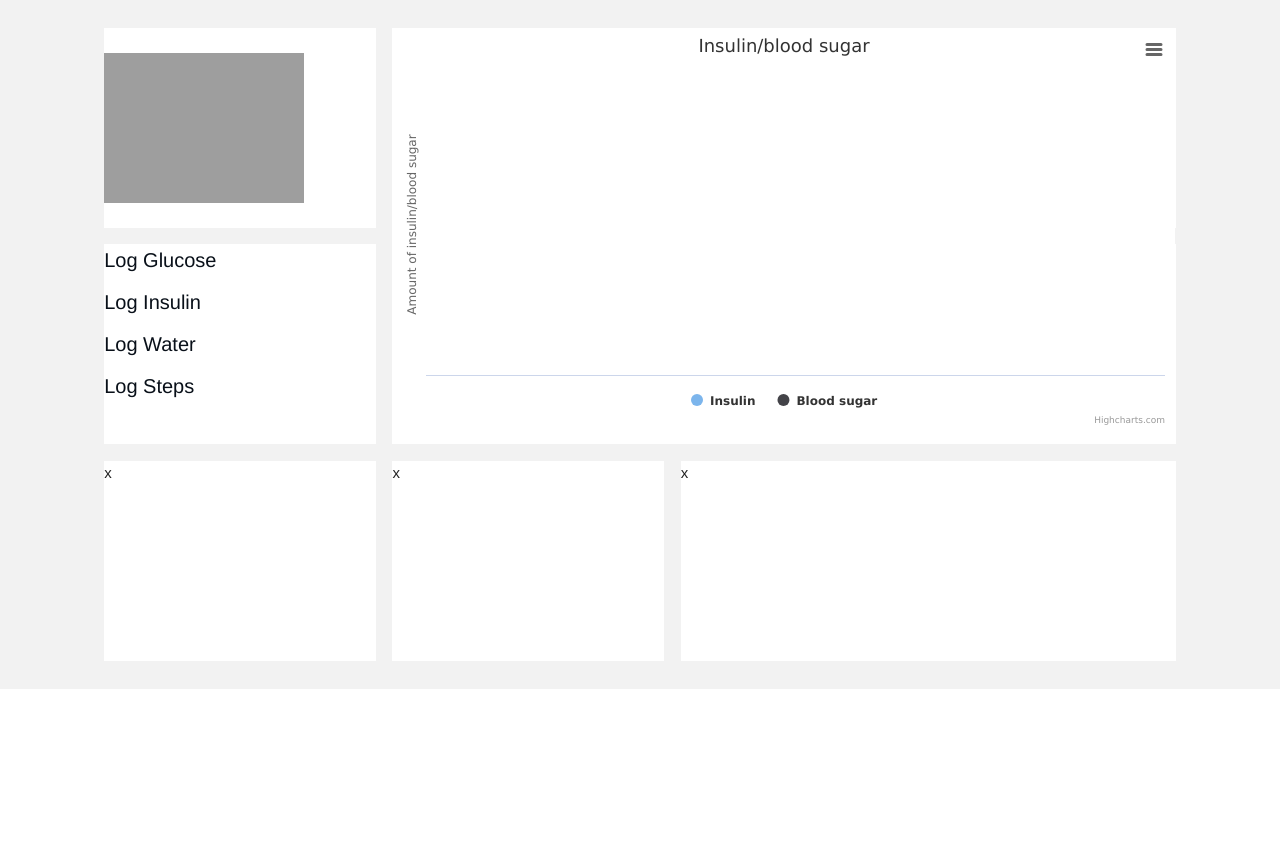
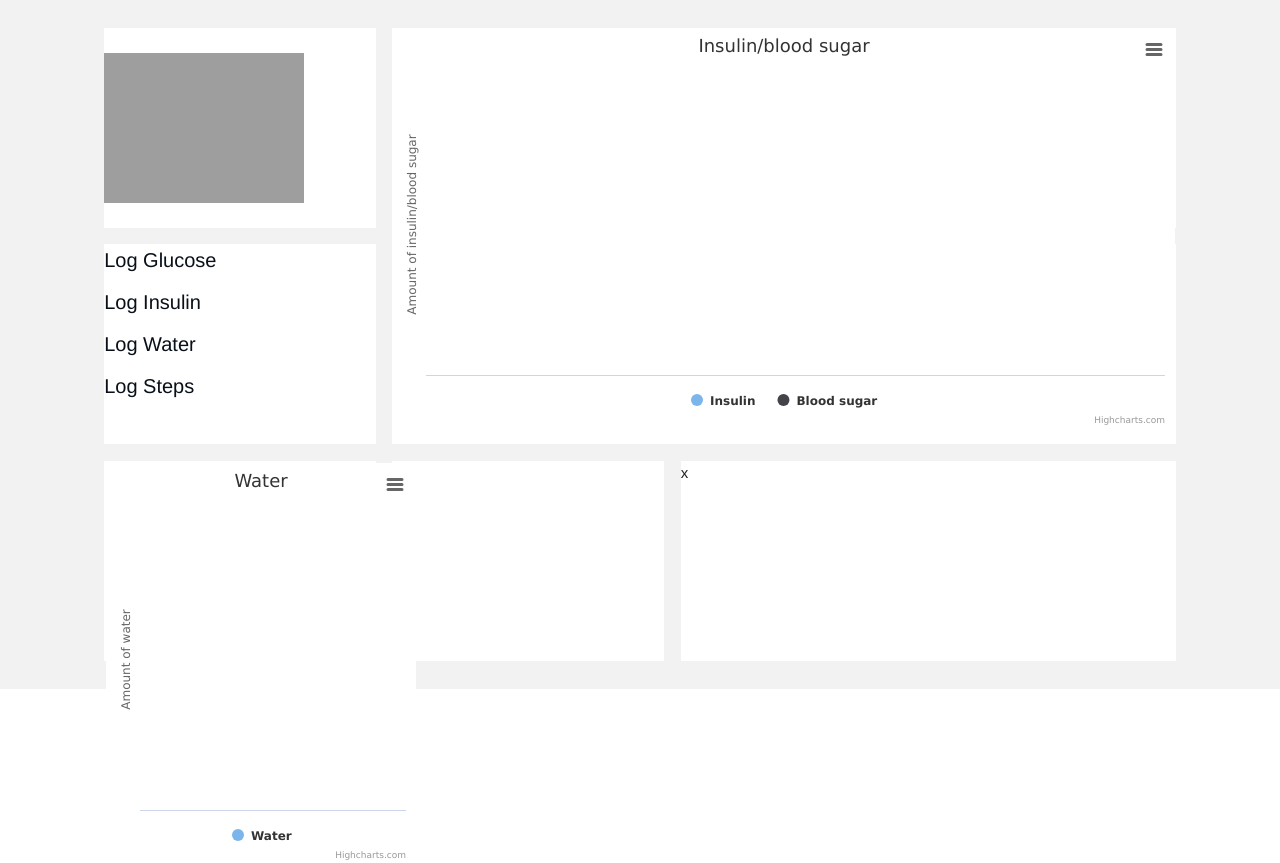
Before and after one commit to DiaBeatThis/final_project, a Django app: template diabeatthis/templates/home.html in a window 1280 px wide. Before the commit the page ends 689 px from the top, so only its background shows below. Run offline with Django 3.2, Linux system fonts and the light colour scheme; the template is opened without the code that fills it, so the values that code supplies are empty; some libraries are stand-ins or nearby versions; grey boxes are pictures that could not be loaded.

Commit message:
water log

```diff
--- a/diabeatthis/static/js/script.js
+++ b/diabeatthis/static/js/script.js
@@ -49,11 +49,14 @@ function imageIsLoaded(e) {
 var insulin = []
 var bloodSugar = []
 var insulinTimestamp = []
+var water = []
+var waterTimestamp = []
 var currentUser = $('#userId').val()
 
 
 getInsulin()
-setTimeout(charts, 1000)
+setTimeout(insulinCharts, 1000)
+setTimeout(waterCharts, 1000)
 
 
 function getInsulin (){
@@ -74,13 +77,21 @@ function getInsulin (){
             }
         }
     })
+    $.ajax('/api/water/').done(function (stuff){
+        res = stuff.results
+        console.log(res)
+        for (var i = 0; i < res.length; i++){
+            if(res[i]['profile_id'] == currentUser){
+                water.push(parseFloat(res[i]['ounces']))
+                waterTimestamp.push(res[i]['time_stamp'].slice(11, 16))
+            }
+        }
+    })
 }
 
 
-function charts(){
-    console.log(insulin),
-    console.log(bloodSugar),
-    Highcharts.chart('container', {
+function insulinCharts(){
+    Highcharts.chart('containerInsulin', {
         chart: {
             type: 'column'
         },
@@ -124,11 +135,52 @@ function charts(){
 }
 
 
+function waterCharts(){
+    Highcharts.chart('containerWater', {
+        chart: {
+            type: 'column'
+        },
+
+        title: {
+            text: 'Water'
+        },
+
+        xAxis: {
+            categories: waterTimestamp
+        },
+
+        yAxis: {
+            allowDecimals: false,
+            min: 0,
+            title: {
+                text: 'Amount of water'
+            }
+        },
+
+        tooltip: {
+            formatter: function () {
+                return '<b>' + this.x + '</b><br/>' +
+                    this.series.name + ': ' + this.y + '<br/>' +
+                    'Total: ' + this.point.stackTotal;
+            }
+        },
+        plotOptions: {
+            column: {
+                stacking: 'normal'
+            }
+        },
+        series: [{
+            name: 'Water',
+            data: water,
+        },]
+    });
+}
+
+
 $(document).on('confirmation', '[data-remodal-id=modalGlucose]', function () {
     var glucose = $("#glucoseLevel").val()
     var time_stamp = $("#glucoseDateTime").val()
     var postdata = {'mg_dL':glucose, 'time_stamp':time_stamp, 'profile_id':currentUser}
-    console.log(postdata)
     $.ajax({url:'/api/blood_sugar/', data:postdata, type:'POST'}).done(function(){
         location = location
     })
@@ -139,11 +191,11 @@ $(document).on('confirmation', '[data-remodal-id=modalInsulin]', function () {
   var insulin = $("#insulinLevel").val()
   var time_stamp = $("#insulinDateTime").val()
   var postdata = {'mcU_ml':insulin, 'time_stamp':time_stamp, 'profile_id':currentUser}
-  console.log(postdata)
   $.ajax({url:'/api/insulin/', data:postdata, type:'POST'}).done(function(){
       location = location
   })
 });
+
 
 $(document).on('confirmation', '[data-remodal-id=waterIntake]', function () {
     size = $("#waterSize").val()
@@ -151,7 +203,6 @@ $(document).on('confirmation', '[data-remodal-id=waterIntake]', function () {
     var water = parseFloat(size) * parseFloat(cups)
     var time_stamp = $("#waterDateTime").val()
     var postdata = {'ounces':water, 'time_stamp':time_stamp, 'profile_id':currentUser}
-  console.log(postdata)
     $.ajax({url:'/api/water/', data:postdata, type:'POST'}).done(function(){
         location = location
     })
--- a/diabeatthis/templates/home.html
+++ b/diabeatthis/templates/home.html
@@ -32,12 +32,12 @@
 
     <!-- profile photo -->
     <div class="three columns">
-      <img src="{% static 'user.profile.avatar' %}" class="profilephoto">
+      <img src="{% static user.profile.avatar %}" class="profilephoto">
     </div>
 
     <!-- glucose chart -->
-    <div class="nine columns" id="glucoseChart">
-        <div id="container" style="min-width: 310px; height: 400px; margin: 0 auto"></div>
+    <div class="nine columns" id="insulinChart">
+        <div id="containerInsulin" style="min-width: 310px; height: 400px; margin: 0 auto"></div>
     </div>
   </div>
 
@@ -162,7 +162,9 @@ x
 
     <!-- empty column -->
     <div class="three columns">
-x
+x       <div class="nine columns" id="waterChart">
+            <div id="containerWater" style="min-width: 310px; height: 400px; margin: 0 auto"></div>
+        </div>
     </div>
 
     <!-- water chart -->
```
Lines whose indentation alone changed are shown as unchanged.
